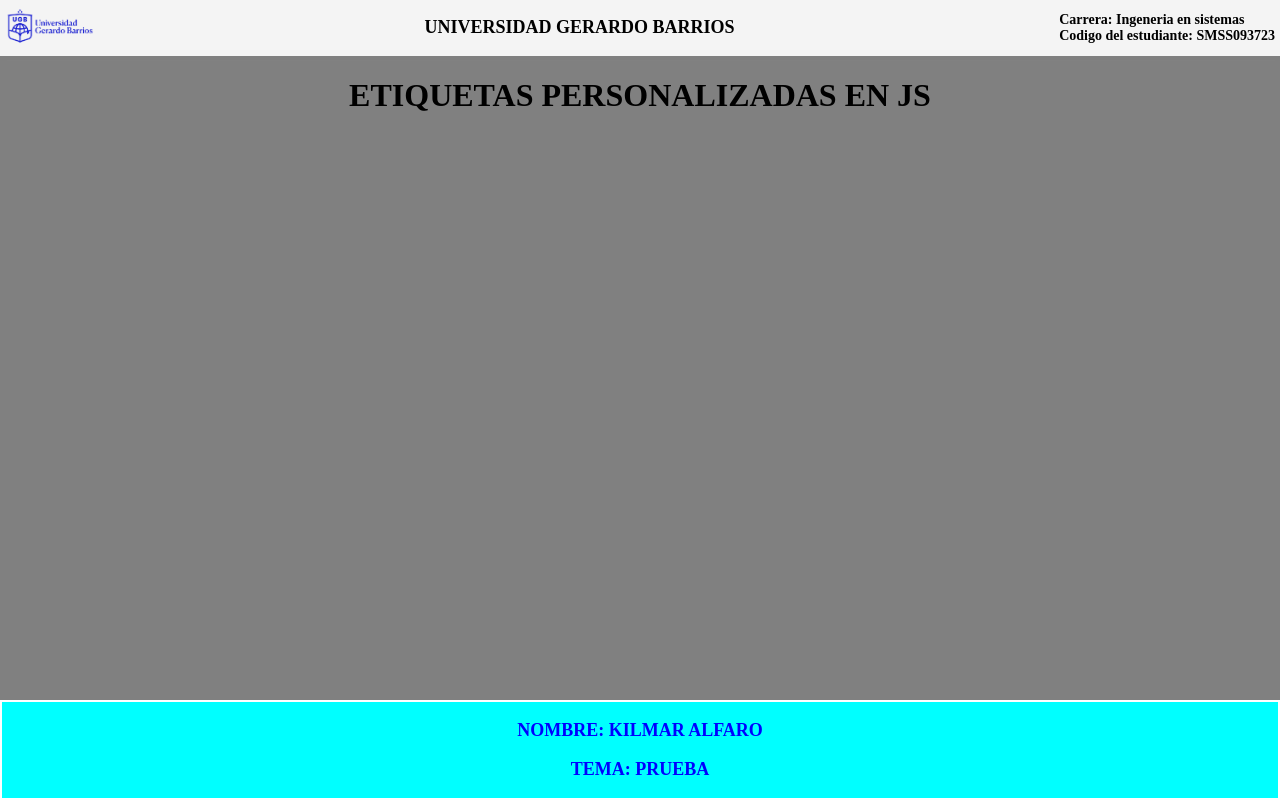
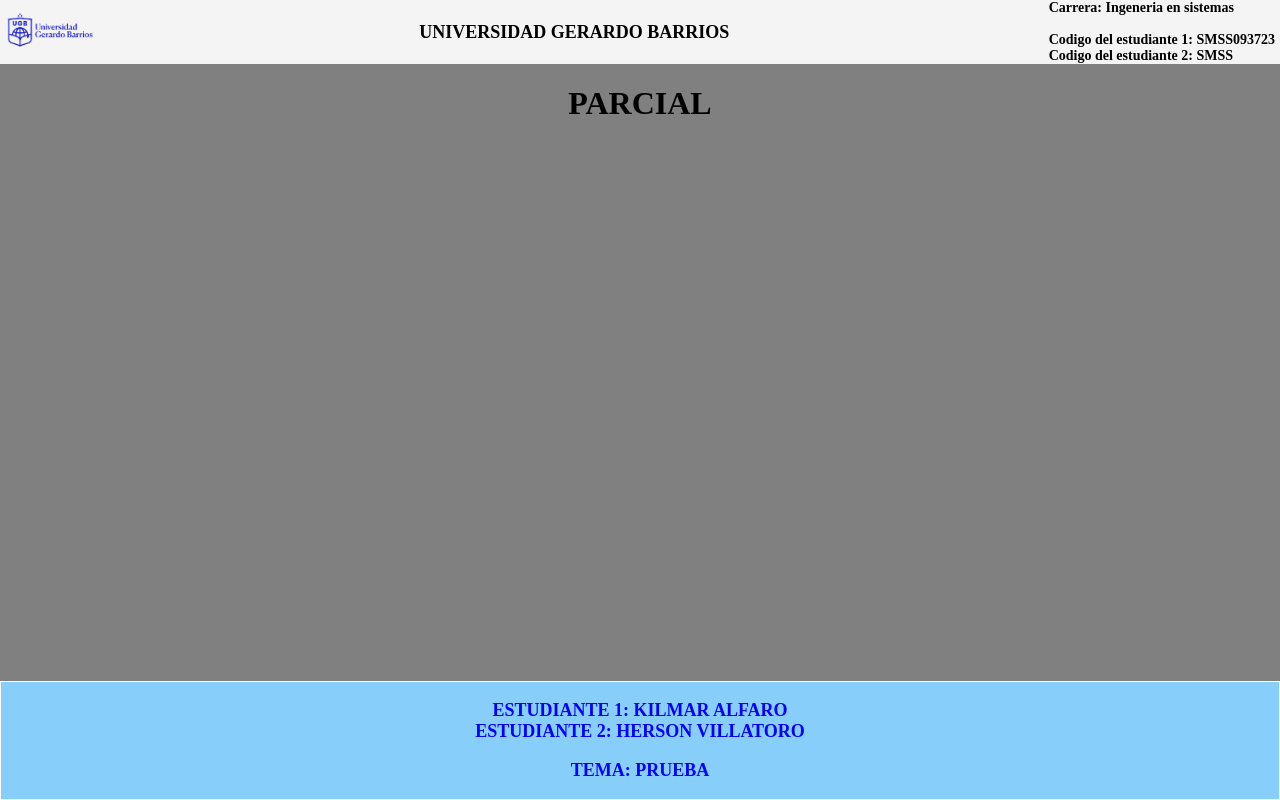
Before and after one commit to KilmarAlfaro/PROGRA-IV, a PHP site: page / in a window 1280 px wide. Run offline with PHP 8.4, Linux system fonts and the light colour scheme.

Commit message:
practica

```diff
--- a/index.html
+++ b/index.html
@@ -16,20 +16,28 @@
             UNIVERSIDAD GERARDO BARRIOS
         </div>
         <div class="header-right">
-            Carrera: Ingeneria en sistemas<br>
-            Codigo del estudiante: SMSS093723
+            Carrera: Ingeneria en sistemas<br><br>
+            Codigo del estudiante 1: SMSS093723 <br>
+            Codigo del estudiante 2: SMSS
         </div>
     </header>
 
-    <h1 style="text-align: center;">ETIQUETAS PERSONALIZADAS EN JS</h1>
 
 
 
+
+
+
+    <h1 style="text-align: center;">PARCIAL</h1>
     <div class="content">
+
+
+
 
     </div>
     <footer>
-        <p>NOMBRE: KILMAR ALFARO</p>
+        <p>ESTUDIANTE 1: KILMAR ALFARO <br>ESTUDIANTE 2: HERSON VILLATORO</p>
+
         <p>TEMA: PRUEBA</p>
     </footer>
 
--- a/sty.css
+++ b/sty.css
@@ -10,14 +10,14 @@ body {
 
 }
 footer {
-    background-color: cyan;
+    background-color:lightskyblue;
     text-align: center;
     font-size: 18px;
     color: blue;
     font-weight: bold;
     position: relative;
     bottom: 0;
-    border: 2px white solid;
+    border: 1px white solid;
 
 }
 
```
